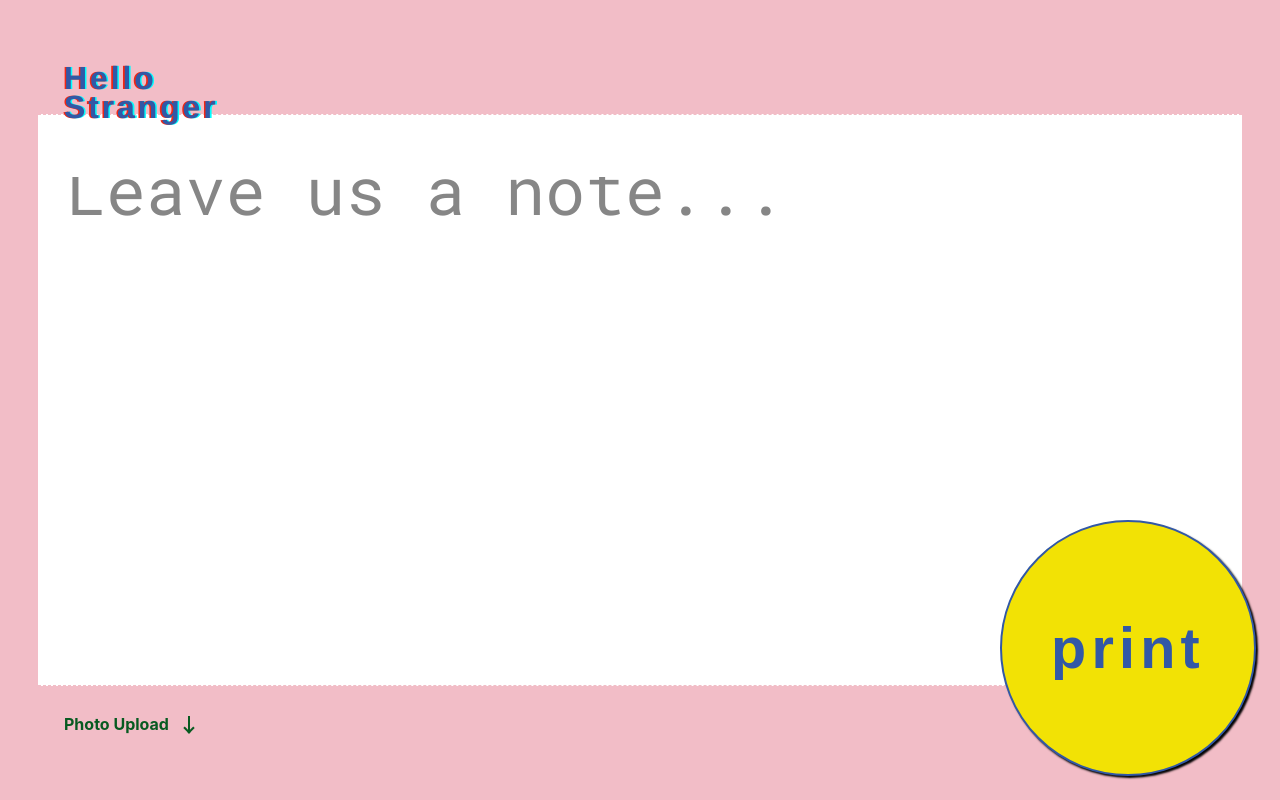
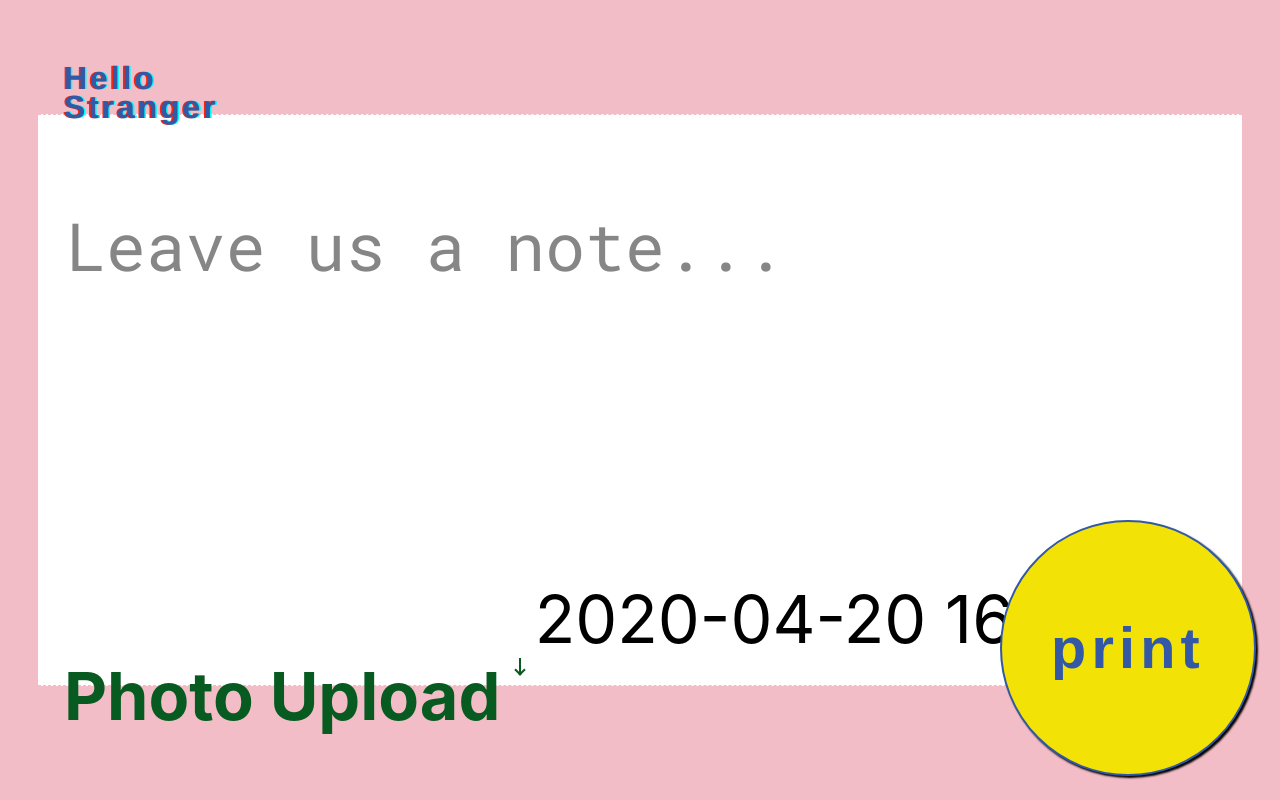
Before and after one commit to overdoz/pi-thermo-pwa, a React (Create React App) app: page / in a window 1280 px wide. Shown: the top 800 px of the page. Built offline with nearby package versions, Linux system fonts and the light colour scheme; the HTML template or start-up script is replaced by a standard one.

Commit message:
change font size

```diff
--- a/src/App.css
+++ b/src/App.css
@@ -110,6 +110,7 @@ h2 {
 
 p {
   margin: 0;
+  font-size: 5.2vw;
 }
 
 textarea {
@@ -122,8 +123,9 @@ textarea {
   border: 0px solid white;
   background-color: rgba(240, 240, 240, 0.0);
   z-index: 4;
-  line-height: 2.7vh;
+  line-height: 5.4vw;
   overflow-y: scroll;
+  margin-top: 5vw;
 }
 
 textarea:focus, input:focus{
--- a/src/App.js
+++ b/src/App.js
@@ -8,12 +8,38 @@ class App extends Component {
         super(props);
         this.state = {
             selectedFile: null,
-            text: ""
+            text: "",
+            name: "Stranger",
+            nextName: "Annalena",
+            names: ["Annalena", "Mary", "Sepp", "Thanh", "Stranger"]
         }
 
 
     }
 
+    componentDidMount() {
+        this.animateName();
+    }
+
+    animateName = () => {
+        // let name = this.state.name;
+        // let count = 0;
+        // let concat = false;
+        // let nextNameLength = this.state.nextName.length;
+        // setInterval(() => {
+        //     if (this.state.name.length > 0 && !concat) {
+        //         this.setState({name: this.state.name.substr(0, this.state.name.length - 1)});
+        //         (this.state.name.length <= 0) ? concat = !concat : concat = true;
+        //     } else if (concat) {
+        //         name = this.state.nextName;
+        //         this.setState({name: this.state.nextName.substr(0, this.state.name.length - 1 - nextNameLength)});
+        //         nextNameLength--;
+        //         if (nextNameLength == 0) {
+        //             concat = !concat;
+        //         }
+        //     }
+        // }, 2000);
+    };
 
 
     onChangeHandler = event => {
@@ -72,7 +98,7 @@ class App extends Component {
 
         return (
             <div className="App container">
-                <h1>Hello <br/>Stranger</h1>
+                <h1>Hello <br/>{this.state.name}</h1>
                 <section className={"text-page"}>
                     {/*<div className={"arrow-up"}/>*/}
                     <div className={"child"}>
```
